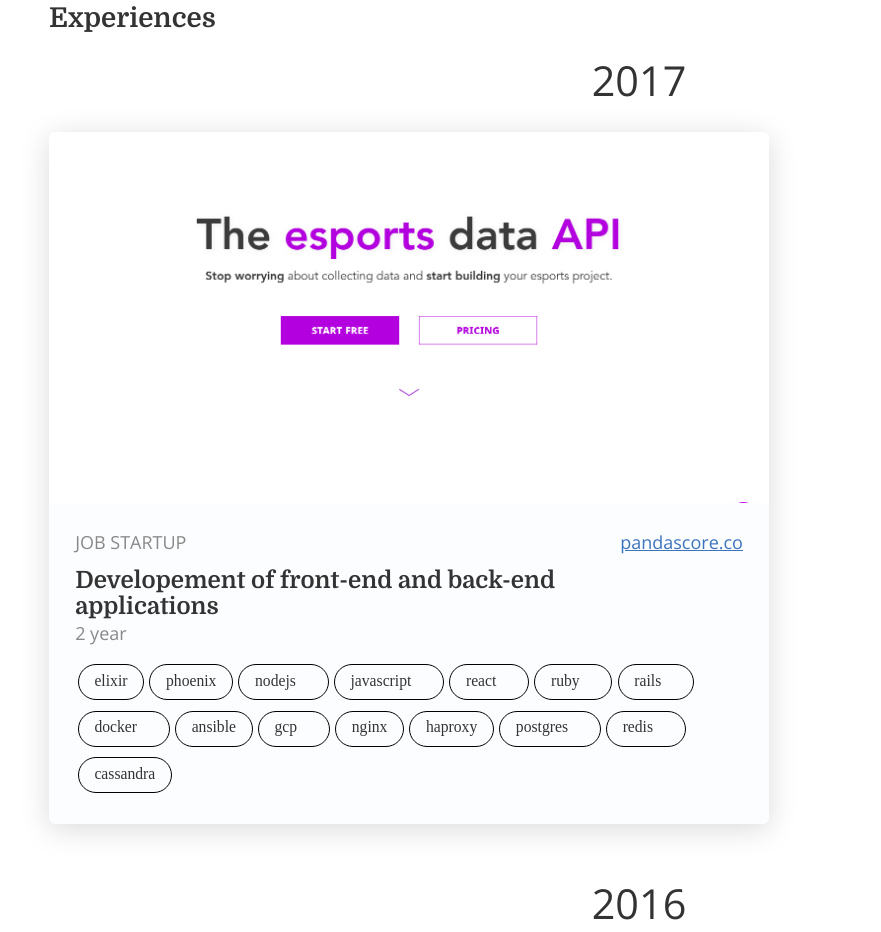
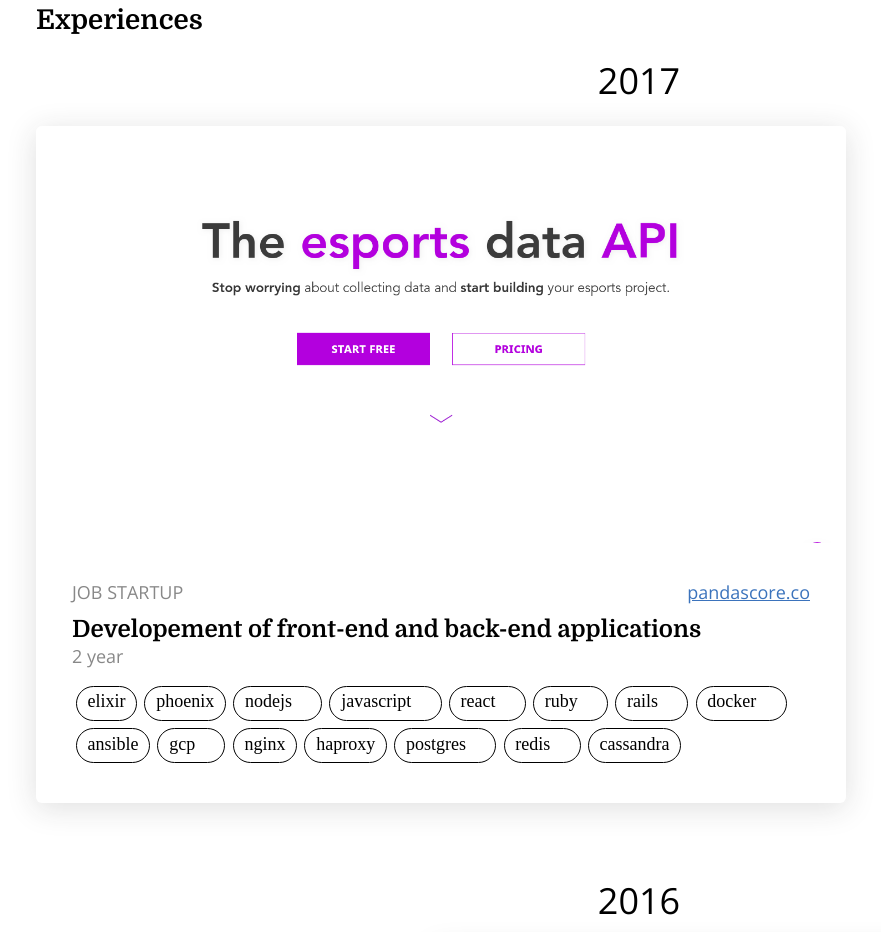
Before and after one commit to mrdotb/blog, a Gatsby site: page /about in a window 1280 px wide. Shown: the part 1112-2044 px from the top of the page, without its empty margins (1-882 px from the left). Built offline with nearby package versions, Linux system fonts and the light colour scheme; Gatsby itself is replaced by a stand-in of ours; some packages are replaced by stand-ins of ours.

Commit message:
Card refactor

```diff
--- a/package.json
+++ b/package.json
@@ -30,7 +30,8 @@
     "gatsby-source-filesystem": "^2.1.40",
     "gatsby-transformer-remark": "^2.6.39",
     "gatsby-transformer-sharp": "^2.3.7",
-    "lodash.groupby": "^4.6.0",
+    "lodash.get": "^4.4.2",
+    "lodash.uniq": "^4.5.0",
     "polished": "^3.4.4",
     "prismjs": "^1.17.1",
     "prop-types": "^15.7.2",
--- a/src/components/Card.js
+++ b/src/components/Card.js
@@ -6,6 +6,7 @@
 
 const CardContainer = styled.div`
   display: flex;
+  overflow: hidden;
   flex-direction: column;
   width: 100%;
   border-radius: 6px;
--- /dev/null
+++ b/src/components/Experiences.js
@@ -0,0 +1,120 @@
+import React from 'react'
+import styled from 'styled-components'
+import get from 'lodash.get'
+import uniq from 'lodash.uniq'
+import PropTypes from 'prop-types'
+import { Card as CardContainerBase } from '../components'
+
+const CardContainer = styled(CardContainerBase)`
+  max-width: 45rem;
+  margin-bottom: 2rem;
+  align-self: ${props => props.end ? 'flex-end' : 'flex-start'}
+`
+const CardContent = styled.div`
+  & > header {
+    display: flex;
+    justify-content: space-between;
+    & > div {
+      text-transform: uppercase;
+      color: ${props => props.theme.colors.grey};
+    }
+  }
+  & > main {
+    padding: .7rem 0;
+    & > h3 {
+      margin: 0;
+    }
+    & > div {
+      color: ${props => props.theme.colors.grey};
+    }
+  }
+  & > footer {
+    display: flex;
+    flex-wrap: wrap;
+    & > div {
+      font-family: 'devicons';
+      font-size: 1rem;
+      border: solid 1px ${props => props.theme.colors.black};
+      border-radius: 20px;
+      padding: .1rem .6rem .3rem;
+      margin: .2rem .2rem;
+    }
+  }
+`
+const Card = ({data, end}) => {
+  const { image, category, url, link, description, time, tags } = data
+
+  return (
+    <CardContainer end={end % 2} shadow="dark" fluid={image.childImageSharp.fluid}>
+      <CardContent>
+        <header>
+          <div>{category}</div>
+          <a href={url}>{link}</a>
+        </header>
+        <main>
+          <h3>{description}</h3>
+          <div>{time}</div>
+        </main>
+        <footer>
+          {tags.map(tag => <div key={tag} dangerouslySetInnerHTML={{__html: tag}} />)}
+        </footer>
+      </CardContent>
+    </CardContainer>
+  )
+}
+
+Card.propTypes = {
+  data: PropTypes.object,
+  end: PropTypes.number,
+}
+
+const Box = styled.div`
+  display: flex;
+  flex-direction: column;
+  margin-bottom: 2rem;
+`
+const Year = styled.div`
+  align-self: center;
+  font-size: 2rem;
+  margin-bottom: 1rem;
+`
+
+function groupByYear(data) {
+  const uniqYears = uniq(data.map(e => e.node.frontmatter.year)).sort((a, b) => b - a)
+
+  return data.reduce((acc, e) => {
+    const year = e.node.frontmatter.year
+    const index = acc.findIndex(ee => get(ee, '[0].node.frontmatter.year') === year)
+
+    if (index === -1) {
+      acc.splice(uniqYears.indexOf(year), 0, [e])
+    } else {
+      acc[index].splice(e.node.frontmatter.order - 1, 0, e)
+    }
+
+    return acc
+  }, [])
+}
+
+const Experiences = ({data}) => {
+  let end = 0
+
+  return (
+    <>
+      {groupByYear(data).map(year =>
+        <Box key={year[0].node.frontmatter.year}>
+          <Year>{year[0].node.frontmatter.year}</Year>
+          {year.map(project =>
+            <Card end={end++} key={project.node.id} data={project.node.frontmatter} />
+          )}
+        </Box>
+      )}
+    </>
+  )
+}
+
+Experiences.propTypes = {
+  data: PropTypes.arrayOf(PropTypes.object)
+}
+
+export default Experiences
--- a/src/components/index.js
+++ b/src/components/index.js
@@ -1,5 +1,6 @@
 import Bio from './Bio'
 import Card from './Card'
+import Experiences from './Experiences'
 import Footer from './Footer'
 import Header from './Header'
 import Logo from './Logo'
@@ -12,6 +13,7 @@
 export {
   Bio,
   Card,
+  Experiences,
   Footer,
   Header,
   Logo,
--- a/src/pages/about.js
+++ b/src/pages/about.js
@@ -1,12 +1,11 @@
 import React from 'react'
-import styled, { css } from 'styled-components'
+import styled from 'styled-components'
 import { useStaticQuery, graphql } from 'gatsby'
 import Image from 'gatsby-image'
-import groupBy from 'lodash.groupby'
 import PropTypes from 'prop-types'
 
 import { Background, Container, Layout, SEO } from '../elements'
-import { Things } from '../components'
+import { Experiences, Things } from '../components'
 import { rhythm, scale } from '../../config/typography'
 
 const Box = styled.div`
@@ -39,138 +38,6 @@
   font-size: ${scale(-1 / 5).fontSize};
   line-height: ${scale(-1 / 5).lineHeight};
 `
-const XpContent = styled.div`
-  display: flex;
-  padding: ${rhythm(2)} ${rhythm(0.5)};
-  flex-direction: column;
-`
-const CardsContainer = styled.div`
-  display: flex;
-  flex-direction: column;
-  margin: 0 0 ${rhythm(1)} 0;
-`
-const Year = styled.div`
-  align-self: center;
-  font-size: ${scale(1.2).fontSize};
-  line-height: ${scale(1.2).lineHeight};
-  margin: 0;
-`
-const Card = styled.div`
-  display: flex;
-  flex-direction: column;
-  max-width: 40rem;
-  width: 100%;
-  margin: ${rhythm(1)} 0;
-  border-radius: 6px;
-  box-shadow: 0px 5px 30px rgba(0,0,0,0.15);
-  background-color: rgba(252,253,255,1.00);
-${props => props.right &&
-  css`
-  align-self: flex-end;
-  `
-}
-`
-const CardImage = styled.div`
-  width: 100%;
-`
-const CardContent = styled.div`
-  display: flex;
-  flex-direction: column;
-  padding: ${rhythm(1)};
-`
-const CardHeader = styled.header`
-  display: flex;
-  justify-content: space-between;
-  padding: 0 0 ${rhythm(0.5)} 0;
-`
-const CardCat = styled.header`
-  text-transform: uppercase;
-  color: rgba(136,136,136,1.00);
-`
-const CardLink = styled.a`
-  text-decoration: underline;
-`
-const CardMain = styled.main`
-  display: flex;
-  max-width: ${rhythm(20)};
-  flex-direction: column;
-  padding: 0 0 ${rhythm(0.5)} 0;
-`
-const CardDescription = styled.h3`
-  margin-bottom: 0;
-`
-const CardTime = styled.div`
-  color: rgba(136,136,136,1.00);
-`
-const CardFooter = styled.footer`
-  display: flex;
-  flex-wrap: wrap;
-  //max-width: ${rhythm(20)};
-  //align-self: flex-end;
-`
-const Tags = styled.div`
-  font-size: ${scale(-1 / 5).fontSize};
-  line-height: ${scale(-1 / 5).lineHeight};
-  font-family: 'devicons';
-  border: solid 1px #000;
-  padding: ${rhythm(0.1)} ${rhythm(0.6)} ${rhythm(0.2)};
-  margin: ${rhythm(0.2)} ${rhythm(0.1)};
-  border-radius: 20px;
-`
-const Experiences = ({data}) => {
-  let placement = 0
-  const groupByYear = groupBy(data, e => e.node.frontmatter.year)
-  const years = Object.keys(groupByYear).sort((a, b) => b - a)
-  const byOrder = (a, b) => a.node.frontmatter.order - b.node.frontmatter.order
-
-  return (
-    <XpContent>
-      <h2>Experiences</h2>
-      {years.map(year =>
-        <CardsContainer key={groupByYear[year][0].node.frontmatter.year}>
-          <Year>{groupByYear[year][0].node.frontmatter.year}</Year>
-          {groupByYear[year].sort(byOrder).map(project =>
-            <Card key={project.node.id} right={placement++ % 2}>
-              <CardImage>
-                <Image
-                  fluid={project.node.frontmatter.image.childImageSharp.fluid}
-                  alt={project.node.frontmatter.description}
-                  style={{}}
-                  imgStyle={{
-                    borderRadius: '6px 6px 0 0',
-                    width: '100%',
-                    marginBottom: '0',
-                  }}
-                />
-              </CardImage>
-              <CardContent>
-                <CardHeader>
-                  <CardCat>{project.node.frontmatter.category}</CardCat>
-                  <CardLink href={project.node.frontmatter.url}>
-                    {project.node.frontmatter.link}
-                  </CardLink>
-                </CardHeader>
-                <CardMain>
-                  <CardDescription>{project.node.frontmatter.description}</CardDescription>
-                  <CardTime>{project.node.frontmatter.time}</CardTime>
-                </CardMain>
-                <CardFooter>
-                  {project.node.frontmatter.tags.map(tag => (
-                    <Tags key={tag} dangerouslySetInnerHTML={{__html: tag}}/>
-                  ))}
-                </CardFooter>
-              </CardContent>
-            </Card>
-          )}
-        </CardsContainer>
-      )}
-    </XpContent>
-  )
-}
-
-Experiences.propTypes = {
-  data: PropTypes.array,
-}
 
 const About = ({location}) => {
   const data = useStaticQuery(graphql`
@@ -264,9 +131,14 @@
         </Container>
       </Background>
 
-      <Container>
-        <Experiences data={data.allMarkdownRemark.edges}/>
-      </Container>
+      <Background color="light">
+        <Container>
+          <Box>
+            <h2>Experiences</h2>
+            <Experiences data={data.allMarkdownRemark.edges}/>
+          </Box>
+        </Container>
+      </Background>
 
     </Layout>
   )
```
Also changed, not shown: 1 other file.
